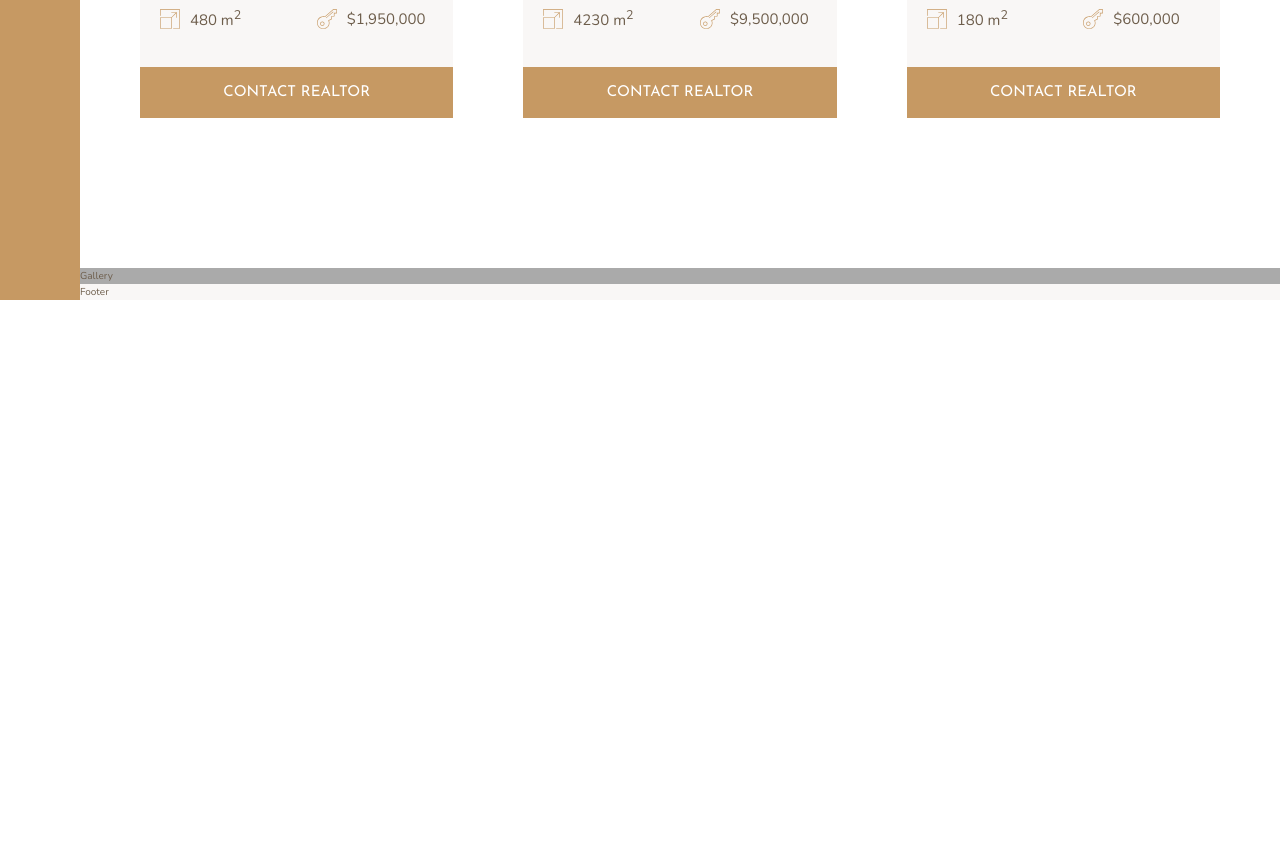
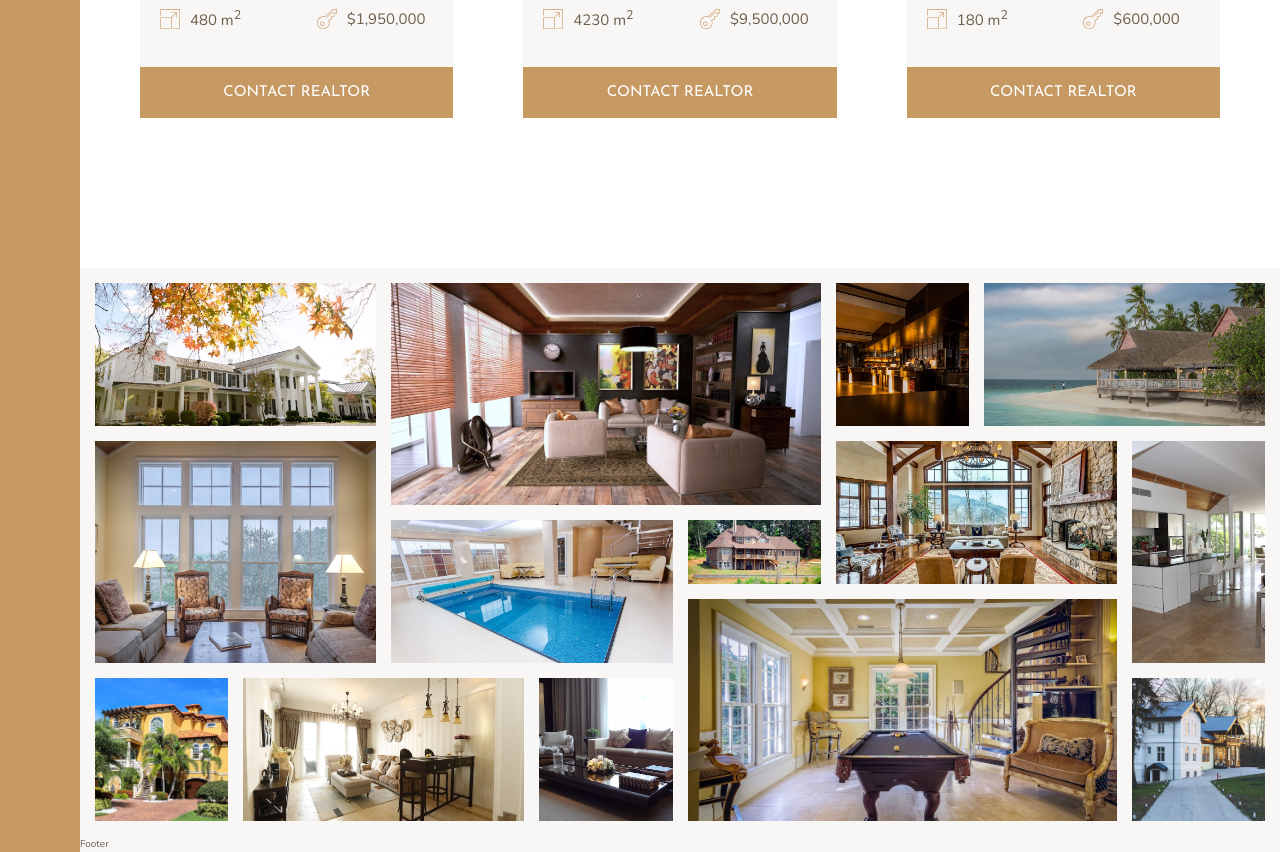
Before and after one commit to Kateryna-Borysenko/nexter, a website: page index.html in a window 1280 px wide. Shown: the part 2804-3656 px from the top of the page. Before the commit the page ends 3104 px from the top, so only its background shows below. Drawn offline with nearby package versions, Linux system fonts and the light colour scheme.

Commit message:
added Gallery Section

```diff
--- a/index.html
+++ b/index.html
@@ -352,7 +352,106 @@
 			</div>
 		</section>
 
-		<section class="gallery">Gallery</section>
+		<section class="gallery">
+			<figure class="gallery__item gallery__item--1">
+				<img
+					src="img/gal-1.jpeg"
+					alt="Gallery image 1"
+					class="gallery__img"
+				/>
+			</figure>
+			<figure class="gallery__item gallery__item--2">
+				<img
+					src="img/gal-2.jpeg"
+					alt="Gallery image 2"
+					class="gallery__img"
+				/>
+			</figure>
+			<figure class="gallery__item gallery__item--3">
+				<img
+					src="img/gal-3.jpeg"
+					alt="Gallery image 3"
+					class="gallery__img"
+				/>
+			</figure>
+			<figure class="gallery__item gallery__item--4">
+				<img
+					src="img/gal-4.jpeg"
+					alt="Gallery image 4"
+					class="gallery__img"
+				/>
+			</figure>
+			<figure class="gallery__item gallery__item--5">
+				<img
+					src="img/gal-5.jpeg"
+					alt="Gallery image 5"
+					class="gallery__img"
+				/>
+			</figure>
+			<figure class="gallery__item gallery__item--6">
+				<img
+					src="img/gal-6.jpeg"
+					alt="Gallery image 6"
+					class="gallery__img"
+				/>
+			</figure>
+			<figure class="gallery__item gallery__item--7">
+				<img
+					src="img/gal-7.jpeg"
+					alt="Gallery image 7"
+					class="gallery__img"
+				/>
+			</figure>
+			<figure class="gallery__item gallery__item--8">
+				<img
+					src="img/gal-8.jpeg"
+					alt="Gallery image 8"
+					class="gallery__img"
+				/>
+			</figure>
+			<figure class="gallery__item gallery__item--9">
+				<img
+					src="img/gal-9.jpeg"
+					alt="Gallery image 9"
+					class="gallery__img"
+				/>
+			</figure>
+			<figure class="gallery__item gallery__item--10">
+				<img
+					src="img/gal-10.jpeg"
+					alt="Gallery image 10"
+					class="gallery__img"
+				/>
+			</figure>
+			<figure class="gallery__item gallery__item--11">
+				<img
+					src="img/gal-11.jpeg"
+					alt="Gallery image 11"
+					class="gallery__img"
+				/>
+			</figure>
+			<figure class="gallery__item gallery__item--12">
+				<img
+					src="img/gal-12.jpeg"
+					alt="Gallery image 12"
+					class="gallery__img"
+				/>
+			</figure>
+			<figure class="gallery__item gallery__item--13">
+				<img
+					src="img/gal-13.jpeg"
+					alt="Gallery image 13"
+					class="gallery__img"
+				/>
+			</figure>
+			<figure class="gallery__item gallery__item--14">
+				<img
+					src="img/gal-14.jpeg"
+					alt="Gallery image 14"
+					class="gallery__img"
+				/>
+			</figure>
+		</section>
 
 		<footer class="footer">Footer</footer>
 	</body>
--- a/sass/_gallery.scss
+++ b/sass/_gallery.scss
@@ -1,4 +1,89 @@
 .gallery {
-  background-color: $color-grey-light-2;
-  grid-column: full-start / full-end;
+	background-color: $color-grey-light-1;
+	grid-column: full-start / full-end;
+
+	display: grid;
+	grid-template: repeat(7, 5vw) / repeat(8, 1fr);
+
+	grid-gap: 1.5rem;
+	padding: 1.5rem;
+
+	&__item {
+		&--1 {
+			grid-row: 1 / span 2;
+			grid-column: 1 / span 2;
+		}
+
+		&--2 {
+			grid-row: 1 / span 3;
+			grid-column: 3 / span 3;
+		}
+
+		&--3 {
+			grid-row: 1 / span 2;
+			grid-column: 6 / 7;
+		}
+
+		&--4 {
+			grid-row: 1 / span 2;
+			grid-column: 7 / -1;
+		}
+
+		&--5 {
+			grid-row: 3 / span 3;
+			grid-column: 1 / span 2;
+		}
+
+		&--6 {
+			grid-row: 4 / span 2;
+			grid-column: 3 / span 2;
+		}
+
+		&--7 {
+			grid-row: 4 / 5;
+			grid-column: 5 / 6;
+		}
+
+		&--8 {
+			grid-row: 3 / span 2;
+			grid-column: 6 / span 2;
+		}
+
+		&--9 {
+			grid-row: 3 / span 3;
+			grid-column: 8 / -1;
+		}
+
+		&--10 {
+			grid-row: 6 / span 2;
+			grid-column: 1 / 2;
+		}
+
+		&--11 {
+			grid-row: 6 / span 2;
+			grid-column: 2 / span 2;
+		}
+
+		&--12 {
+			grid-row: 6 / span 2;
+			grid-column: 4 / 5;
+		}
+
+		&--13 {
+			grid-row: 5 / span 3;
+			grid-column: 5 / span 3;
+		}
+
+		&--14 {
+			grid-row: 6 / span 2;
+			grid-column: 8 / -1;
+		}
+	}
+
+	&__img {
+		width: 100%;
+		height: 100%;
+		object-fit: cover;
+		display: block;
+	}
 }
```
Also changed, not shown: css/style.css, 1 other file.
